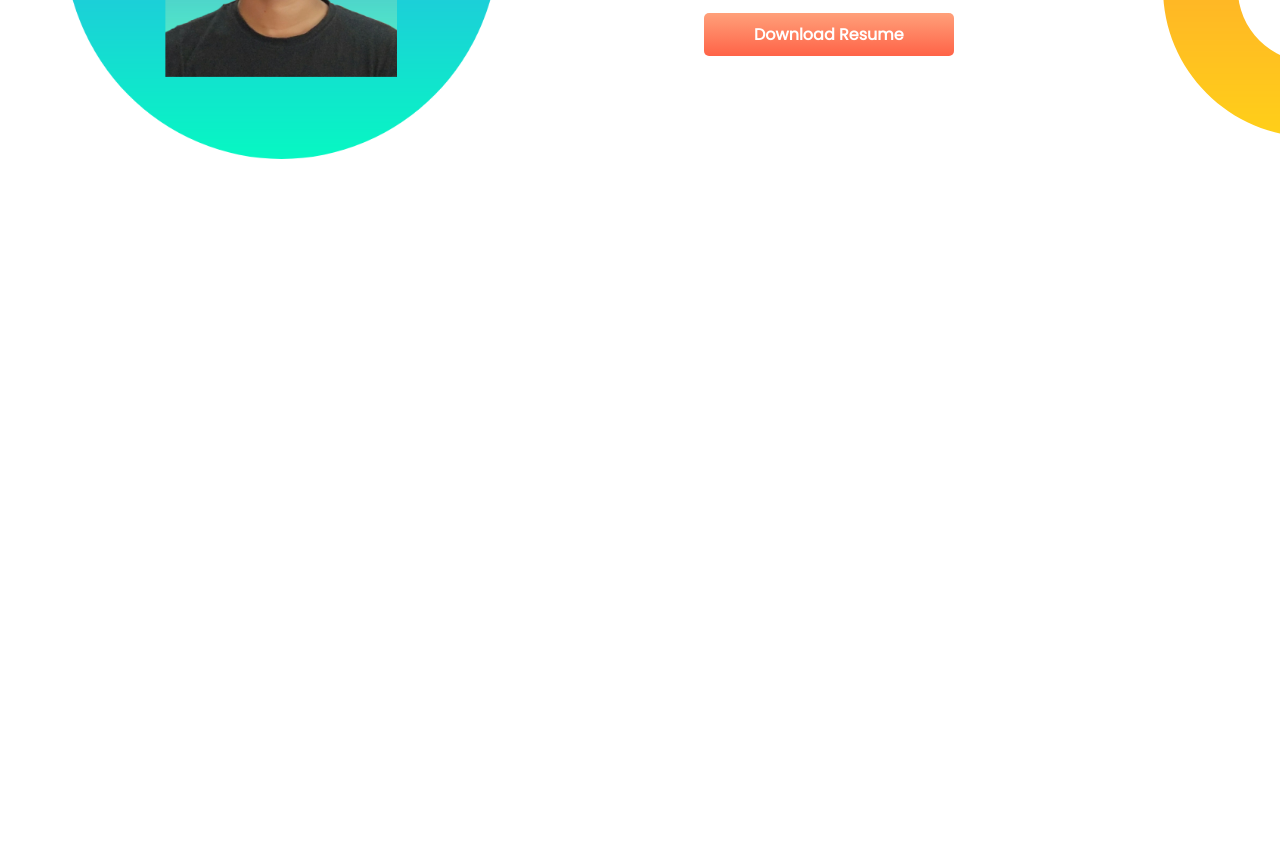
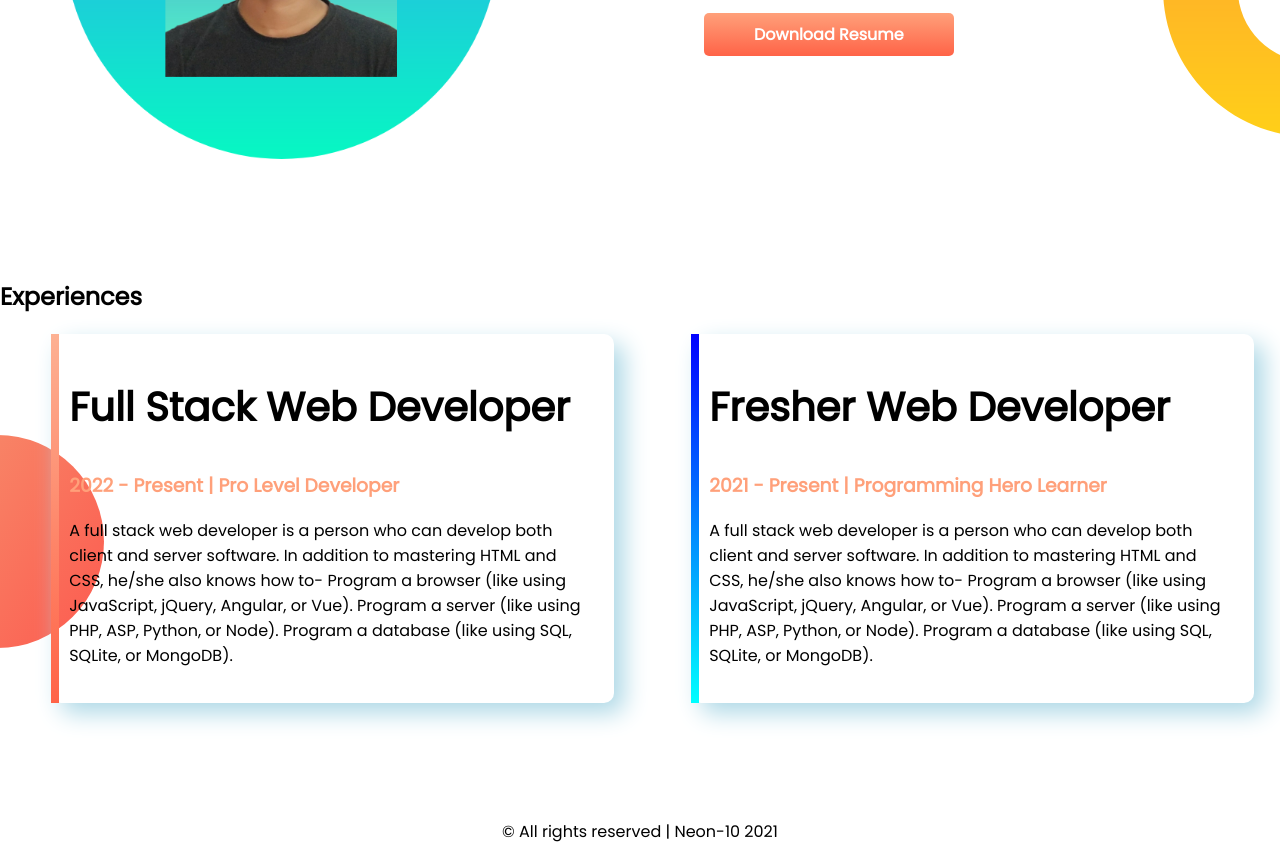
Before and after one commit to Neon-101471/developer-portfolio, a plain HTML site: page index.html in a window 1280 px wide. Shown: the part 905-1765 px from the top of the page. Before the commit the page ends 1164 px from the top, so only its background shows below. Drawn offline with Linux system fonts and the light colour scheme.

Commit message:
third-section and footer area added

```diff
--- a/index.html
+++ b/index.html
@@ -11,7 +11,7 @@
     <link rel="stylesheet" href="style.css">
 </head>
 <body>
-    <section class="first-section">
+    <section class="first-section flexible-section">
         <div class="half-width">
             <h1 class="heading-name">Welcome to</h1>
             <h1 class="heading-name"><span class="name-desing">Neon-10's</span> World! </h1>
@@ -27,7 +27,7 @@
         </div>
     </section>
 
-    <section class="second-section">
+    <section class="second-section flexible-section">
         <div class="half-width">
             <img id="profile-photo2" src="images/neon-10.png" alt="Sorry! Image can't be found here!">
         </div>
@@ -40,5 +40,25 @@
             <a class="profile-button" href="https://www.linkedin.com/feed/" target="blanck">Download Resume</a>
         </div>
     </section>
+
+    <section id="experience-area">
+        <h1>Experiences</h1>
+        <div class="flexible-section">
+            <div id="full-stack-developer" class="experience-item">
+                <h1 class="identity-developer">Full Stack Web Developer</h1>
+                <h3 class="period-span">2022 - Present | Pro Level Developer</h3>
+                <p id="paragraph-section2">A full stack web developer is a person who can develop both client and server software. In addition to mastering HTML and CSS, he/she also knows how to- Program a browser (like using JavaScript, jQuery, Angular, or Vue). Program a server (like using PHP, ASP, Python, or Node). Program a database (like using SQL, SQLite, or MongoDB).</p>
+            </div>
+            <div id="front-end-developer" class="experience-item">
+                <h1 class="identity-developer">Fresher Web Developer</h1>
+                <h3 class="period-span">2021 - Present | Programming Hero Learner</h3>
+                <p id="paragraph-section2">A full stack web developer is a person who can develop both client and server software. In addition to mastering HTML and CSS, he/she also knows how to- Program a browser (like using JavaScript, jQuery, Angular, or Vue). Program a server (like using PHP, ASP, Python, or Node). Program a database (like using SQL, SQLite, or MongoDB).</p>
+            </div>
+        </div>
+    </section>
+
+    <footer>
+        <p> &copy; All rights reserved | Neon-10 2021</p>
+    </footer>
 </body>
 </html>
--- a/style.css
+++ b/style.css
@@ -11,7 +11,7 @@ body{
     color: lightsalmon;
 }
 
-section{
+.flexible-section{
     display: flex;
     padding-bottom:100px;
 }
@@ -65,3 +65,41 @@ section{
     background-repeat: no-repeat;
     background-position: right;
 }
+
+#experience-area{
+    background-image: url(images/exp-bg.png);
+    background-repeat: no-repeat;
+    background-position: left;
+}
+.identity-developer{
+    font-size: 40px;
+}
+
+.period-span{
+    color: lightsalmon;
+}
+
+.experience-item{
+    width: 44%;
+    margin-left: 4%;
+    margin-right: 2%;
+    padding: 10px;
+    box-shadow: 10px 10px 25px lightblue;
+    border-radius: 10px;
+}
+
+#full-stack-developer{
+    border-left: 8px solid;
+    border-image: linear-gradient(rgb(253, 177, 147), tomato);
+    border-image-slice: 1;
+}
+
+#front-end-developer{
+    border-left: 8px solid;
+    border-image: linear-gradient(blue, cyan);
+    border-image-slice: 1;
+}
+
+footer p{
+    text-align: center;
+}
```
